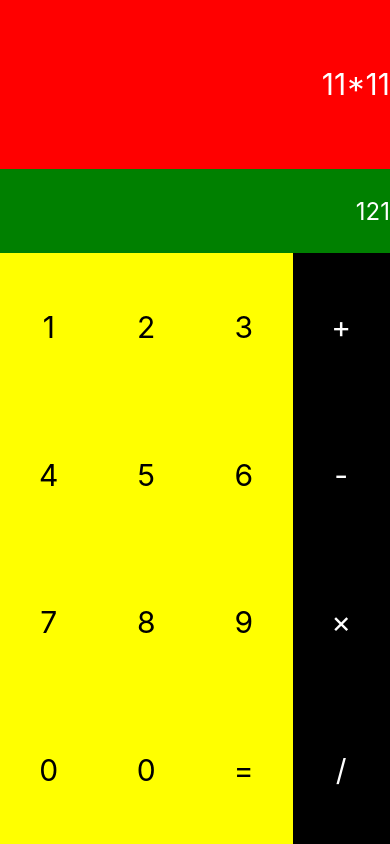
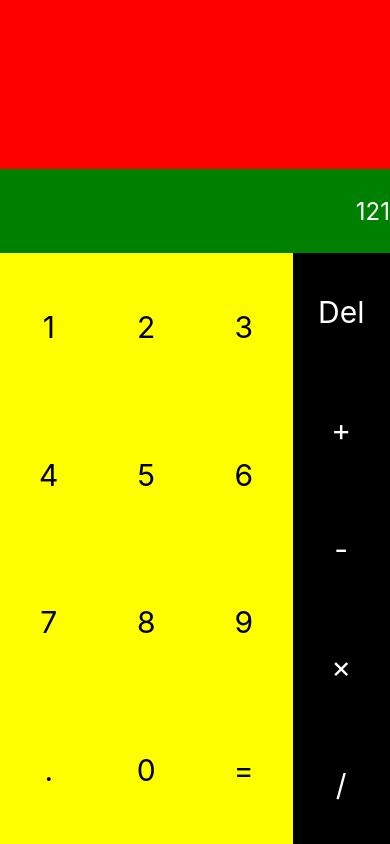
Before and after one commit to shawnantonucci/React-Native-Calculator, a React Native app: screen / in a window 390 px wide. Built offline with nearby package versions, Linux system fonts and the light colour scheme.

Commit message:
added buttons funtionality

```diff
--- a/App.js
+++ b/App.js
@@ -12,24 +12,65 @@ import { StyleSheet, View, Text, TouchableOpacity } from "react-native";
 export default class App extends Component {
   constructor() {
     super();
-    this.state = {};
+    this.state = {
+      resultText: ""
+    }
+    this.operations = ["Del", "+", "-", "×", "/"];
   }
 
-  buttonPressed = () => {
-    //const username = this._username._lastNativeText;
-    //const password = this._password._lastNativeText;
+  calculateResult = () => {
+    const text = this.state.resultText;
+    // now parse the text
+  };
 
-    console.log(this.state.username, this.state.password);
+  buttonPressed = text => {
+    console.log(text);
+
+    if (text == "=") {
+      return this.calculateResult();
+    }
+
+    this.setState({
+      resultText: this.state.resultText + text
+    });
+  };
+
+  operate = operation => {
+    switch (operation) {
+      case "Del":
+        if (this.state.text == "") return;
+        let text = this.state.resultText.split("");
+        text.pop();
+        this.setState({
+          resultText: text.join("")
+        });
+        break;
+      case "+":
+      case "-":
+      case "×":
+      case "/":
+        const lastChar = this.state.resultText.split('').pop();
+
+        if(this.operations.indexOf(lastChar) > 0) return;
+
+        if (this.state.text == "") return;
+        this.setState({
+          resultText: this.state.resultText + operation
+        })
+    }
   };
 
   render() {
     let rows = [];
-    let nums = [[1, 2, 3], [4, 5, 6], [7, 8, 9], [0, 0, "="]];
+    let nums = [[1, 2, 3], [4, 5, 6], [7, 8, 9], [".", 0, "="]];
     for (let i = 0; i < 4; i++) {
       let row = [];
       for (let j = 0; j < 3; j++) {
         row.push(
-          <TouchableOpacity style={styles.btn}>
+          <TouchableOpacity
+            onPress={() => this.buttonPressed(nums[i][j])}
+            style={styles.btn}
+          >
             <Text style={styles.btnText}>{nums[i][j]}</Text>
           </TouchableOpacity>
         );
@@ -37,12 +78,14 @@ export default class App extends Component {
       rows.push(<View style={styles.row}>{row}</View>);
     }
 
-    let operations = ["+", "-", "×", "/"];
     let ops = [];
-    for (let i = 0; i < 4; i++) {
+    for (let i = 0; i < 5; i++) {
       ops.push(
-        <TouchableOpacity style={styles.btn}>
-          <Text style={[styles.btnText, styles.white]}>{operations[i]}</Text>
+        <TouchableOpacity
+          style={styles.btn}
+          onPress={() => this.operate(this.operations[i])}
+        >
+          <Text style={[styles.btnText, styles.white]}>{this.operations[i]}</Text>
         </TouchableOpacity>
       );
     }
@@ -50,16 +93,14 @@ export default class App extends Component {
     return (
       <View style={styles.container}>
         <View style={styles.result}>
-          <Text style={styles.resultText}>11*11</Text>
+          <Text style={styles.resultText}>{this.state.resultText}</Text>
         </View>
         <View style={styles.calculation}>
           <Text style={styles.calculationText}>121</Text>
         </View>
         <View style={styles.buttons}>
           <View style={styles.numbers}>{rows}</View>
-          <View style={styles.operations}>
-            {ops}
-          </View>
+          <View style={styles.operations}>{ops}</View>
         </View>
       </View>
     );
@@ -84,7 +125,7 @@ const styles = StyleSheet.create({
     fontSize: 30
   },
   white: {
-    color: 'white'
+    color: "white"
   },
   calculationText: {
     fontSize: 24,
```
